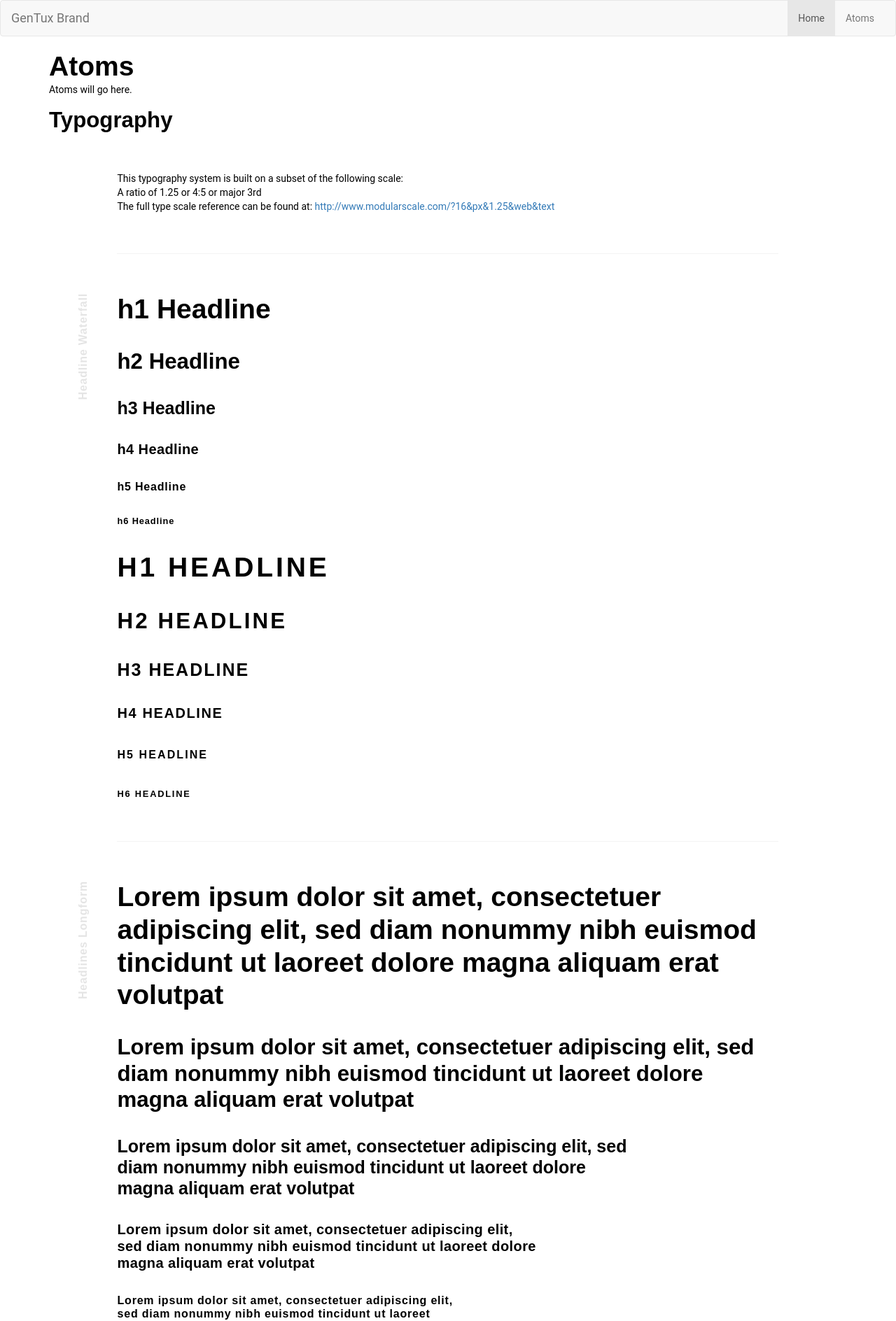
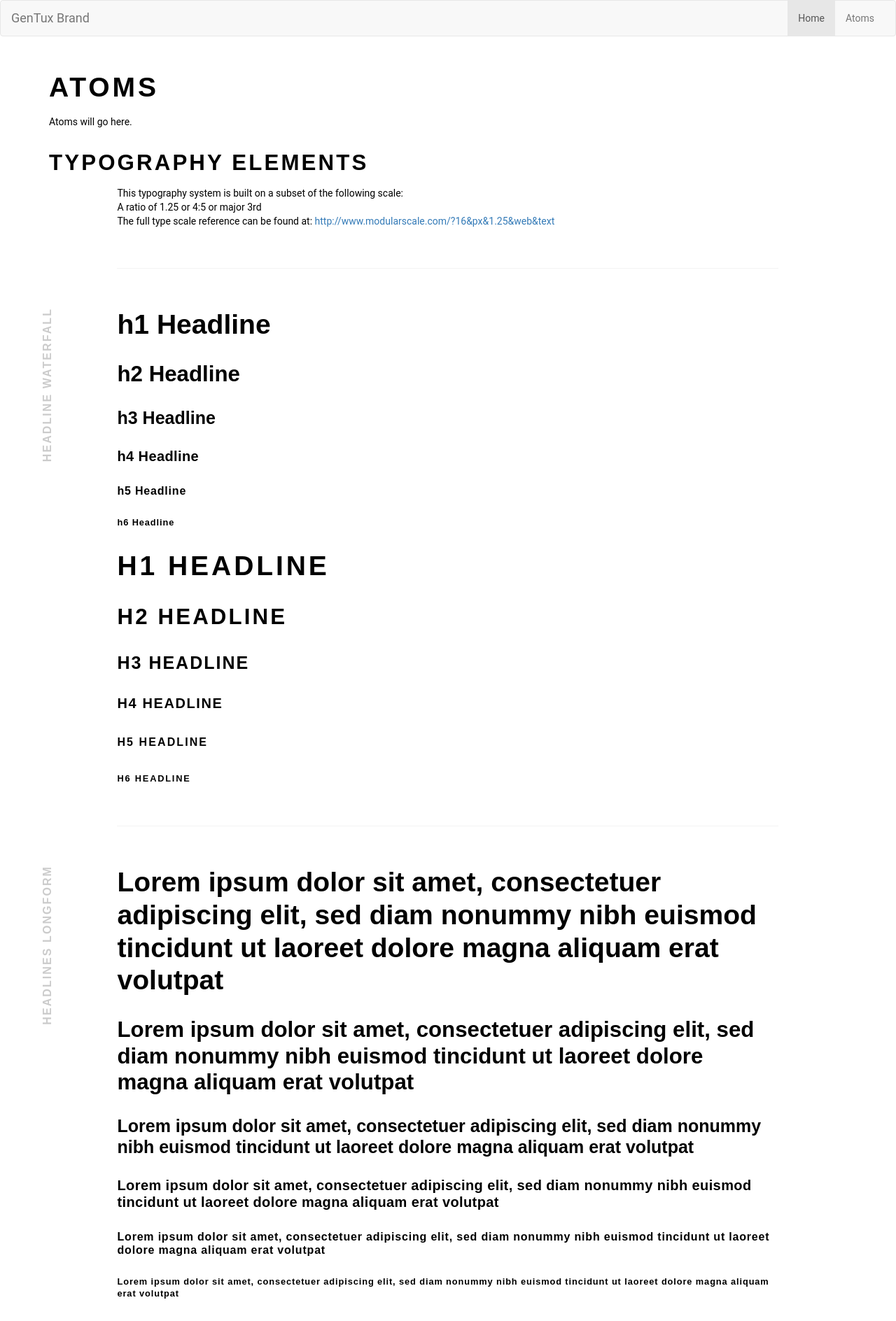
Before and after one commit to generationtux/styleguide, a Jekyll site: the page built from atoms.html, in a window 1280 px wide. Shown: the top 1888 px of the page at 70% size. Built offline with Jekyll 4.4.1, drawn with Linux system fonts in a browser that asks for light colours; comment, search, counter and statistics services are not loaded; some of the changed text lies outside the part shown.

Commit message:
adjusts spacing variables and classes. adjusts atoms layout

```diff
--- a/_scss/theme.scss
+++ b/_scss/theme.scss
@@ -41,8 +41,8 @@ $container-buffer-size: $type-spacing-xl;
 
 .styleguide-label {
   position: absolute;
-  // background: red;
-  opacity: .1;
-  @include transform(rotate(-90deg) translate(-100%,-300%) );
+  opacity: .2;
+  left: 0;
+  @include transform(rotate(-90deg) translate(-100%,0%) );
   @include transform-origin(left top);
 }
--- a/atoms.html
+++ b/atoms.html
@@ -9,17 +9,17 @@ permalink: /atoms/
 <div class="container">
 <div class="row">
 <div class="col-sm-12">
-<h1>Atoms</h1>
+<h1 class="copy uppercase">Atoms</h1>
 <p>
 Atoms will go here.
 </p>
 
-<h2>Typography</h2>
+<h2 class="copy uppercase">Typography Elements</h2>
 </div>
 </div>
 </div>
 
-<div class="container container-buffer type-specimens">
+<div class="container type-specimens">
   <div class="row">
     <div class="col-sm-10 col-sm-offset-1">
       <p>
@@ -27,42 +27,70 @@ Atoms will go here.
         <br> A ratio of 1.25 or 4:5 or major 3rd
         <br> The full type scale reference can be found at: <a href="http://www.modularscale.com/?16&px&1.25&web&text">http://www.modularscale.com/?16&px&1.25&web&text</a>
       </p>
+      <hr class="type-spacing-xl-top type-spacing-xl-bottom">
+
+</div></div></div>
+<div class="container">
+<div class="row">
+<div class="col-sm-12">
+<span class="h5 uppercase styleguide-label">Headline Waterfall</span>
+</div>
+</div>
+</div>
+
+<div class="container type-specimens">
+  <div class="row">
+    <div class="col-sm-10 col-sm-offset-1">
 
 
-		<hr>
-      <span class="h5 styleguide-label">Headline Waterfall</span>
 
-      <h1>h1 Headline</h1>
-      <h2>h2 Headline</h2>
-      <h3>h3 Headline</h3>
-      <h4>h4 Headline</h4>
-      <h5>h5 Headline</h5>
-      <h6>h6 Headline</h6>
+      <h1 class="type-spacing-lg-bottom">h1 Headline</h1>
+      <h2 class="type-spacing-lg-top type-spacing-lg-bottom">h2 Headline</h2>
+      <h3 class="type-spacing-lg-top type-spacing-lg-bottom">h3 Headline</h3>
+      <h4 class="type-spacing-lg-top type-spacing-lg-bottom">h4 Headline</h4>
+      <h5 class="type-spacing-lg-top type-spacing-lg-bottom">h5 Headline</h5>
+      <h6 class="type-spacing-lg-top type-spacing-lg-bottom">h6 Headline</h6>
 
-      <h1 class="uppercase">h1 Headline</h1>
-      <h2 class="uppercase">h2 Headline</h2>
-      <h3 class="uppercase">h3 Headline</h3>
-      <h4 class="uppercase">h4 Headline</h4>
-      <h5 class="uppercase">h5 Headline</h5>
-      <h6 class="uppercase">h6 Headline</h6>
+      <h1 class="uppercase type-spacing-lg-top type-spacing-lg-bottom">h1 Headline</h1>
+      <h2 class="uppercase type-spacing-lg-top type-spacing-lg-bottom">h2 Headline</h2>
+      <h3 class="uppercase type-spacing-lg-top type-spacing-lg-bottom">h3 Headline</h3>
+      <h4 class="uppercase type-spacing-lg-top type-spacing-lg-bottom">h4 Headline</h4>
+      <h5 class="uppercase type-spacing-lg-top type-spacing-lg-bottom">h5 Headline</h5>
+      <h6 class="uppercase type-spacing-lg-top type-spacing-lg-bottom">h6 Headline</h6>
 
-    <hr>
-      <span class="h5 styleguide-label">Headlines Longform</span>
-      <h1>Lorem ipsum dolor sit amet, consectetuer adipiscing elit, sed diam nonummy nibh euismod tincidunt ut laoreet dolore magna aliquam erat volutpat</h1>
-      <h2>Lorem ipsum dolor sit amet, consectetuer adipiscing elit, sed diam nonummy nibh euismod tincidunt ut laoreet dolore magna aliquam erat volutpat</h2>
-      <h3>Lorem ipsum dolor sit amet, consectetuer adipiscing elit, sed diam nonummy nibh euismod tincidunt ut laoreet dolore magna aliquam erat volutpat</h3>
-      <h4>Lorem ipsum dolor sit amet, consectetuer adipiscing elit, sed diam nonummy nibh euismod tincidunt ut laoreet dolore magna aliquam erat volutpat</h4>
-      <h5>Lorem ipsum dolor sit amet, consectetuer adipiscing elit, sed diam nonummy nibh euismod tincidunt ut laoreet dolore magna aliquam erat volutpat</h5>
-      <h6>Lorem ipsum dolor sit amet, consectetuer adipiscing elit, sed diam nonummy nibh euismod tincidunt ut laoreet dolore magna aliquam erat volutpat</h6>
+    <hr class="type-spacing-xl-top type-spacing-xl-bottom">
+  </div></div></div>
+  <div class="container type-specimens">
+  <div class="row">
+    <div class="col-sm-10">
+      <span class="h5 uppercase styleguide-label">Headlines Longform</span>
+    </div></div></div>
+    <div class="container type-specimens">
+  <div class="row">
+    <div class="col-sm-10 col-sm-offset-1">
+      <h1 class="type-spacing-lg-bottom">Lorem ipsum dolor sit amet, consectetuer adipiscing elit, sed diam nonummy nibh euismod tincidunt ut laoreet dolore magna aliquam erat volutpat</h1>
+      <h2 class="type-spacing-lg-top type-spacing-lg-bottom">Lorem ipsum dolor sit amet, consectetuer adipiscing elit, sed diam nonummy nibh euismod tincidunt ut laoreet dolore magna aliquam erat volutpat</h2>
+      <h3 class="type-spacing-lg-top type-spacing-lg-bottom">Lorem ipsum dolor sit amet, consectetuer adipiscing elit, sed diam nonummy nibh euismod tincidunt ut laoreet dolore magna aliquam erat volutpat</h3>
+      <h4 class="type-spacing-lg-top type-spacing-lg-bottom">Lorem ipsum dolor sit amet, consectetuer adipiscing elit, sed diam nonummy nibh euismod tincidunt ut laoreet dolore magna aliquam erat volutpat</h4>
+      <h5 class="type-spacing-lg-top type-spacing-lg-bottom">Lorem ipsum dolor sit amet, consectetuer adipiscing elit, sed diam nonummy nibh euismod tincidunt ut laoreet dolore magna aliquam erat volutpat</h5>
+      <h6 class="type-spacing-lg-top type-spacing-lg-bottom">Lorem ipsum dolor sit amet, consectetuer adipiscing elit, sed diam nonummy nibh euismod tincidunt ut laoreet dolore magna aliquam erat volutpat</h6>
 
-      <h1 class="uppercase">Lorem ipsum dolor sit amet, consectetuer adipiscing elit, sed diam nonummy nibh euismod tincidunt ut laoreet dolore magna aliquam erat volutpat</h1>
-<h2 class="uppercase">Lorem ipsum dolor sit amet, consectetuer adipiscing elit, sed diam nonummy nibh euismod tincidunt ut laoreet dolore magna aliquam erat volutpat</h2>
-<h3 class="uppercase">Lorem ipsum dolor sit amet, consectetuer adipiscing elit, sed diam nonummy nibh euismod tincidunt ut laoreet dolore magna aliquam erat volutpat</h3>
-<h4 class="uppercase">Lorem ipsum dolor sit amet, consectetuer adipiscing elit, sed diam nonummy nibh euismod tincidunt ut laoreet dolore magna aliquam erat volutpat</h4>
-<h5 class="uppercase">Lorem ipsum dolor sit amet, consectetuer adipiscing elit, sed diam nonummy nibh euismod tincidunt ut laoreet dolore magna aliquam erat volutpat</h5>
-<h6 class="uppercase">Lorem ipsum dolor sit amet, consectetuer adipiscing elit, sed diam nonummy nibh euismod tincidunt ut laoreet dolore magna aliquam erat volutpat</h6>
-    <hr>
-      <span class="h5 styleguide-label">Paragraphs</span>
+      <h1 class="uppercase type-spacing-lg-top type-spacing-lg-bottom">Lorem ipsum dolor sit amet, consectetuer adipiscing elit, sed diam nonummy nibh euismod tincidunt ut laoreet dolore magna aliquam erat volutpat</h1>
+      <h2 class="uppercase type-spacing-lg-top type-spacing-lg-bottom">Lorem ipsum dolor sit amet, consectetuer adipiscing elit, sed diam nonummy nibh euismod tincidunt ut laoreet dolore magna aliquam erat volutpat</h2>
+      <h3 class="uppercase type-spacing-lg-top type-spacing-lg-bottom">Lorem ipsum dolor sit amet, consectetuer adipiscing elit, sed diam nonummy nibh euismod tincidunt ut laoreet dolore magna aliquam erat volutpat</h3>
+      <h4 class="uppercase type-spacing-lg-top type-spacing-lg-bottom">Lorem ipsum dolor sit amet, consectetuer adipiscing elit, sed diam nonummy nibh euismod tincidunt ut laoreet dolore magna aliquam erat volutpat</h4>
+      <h5 class="uppercase type-spacing-lg-top type-spacing-lg-bottom">Lorem ipsum dolor sit amet, consectetuer adipiscing elit, sed diam nonummy nibh euismod tincidunt ut laoreet dolore magna aliquam erat volutpat</h5>
+      <h6 class="uppercase type-spacing-lg-top type-spacing-lg-bottom">Lorem ipsum dolor sit amet, consectetuer adipiscing elit, sed diam nonummy nibh euismod tincidunt ut laoreet dolore magna aliquam erat volutpat</h6>
+    <hr class="type-spacing-xl-top type-spacing-xl-bottom">
+  </div></div></div>
+  <div class="container type-specimens">
+  <div class="row">
+    <div class="col-sm-10">
+      <span class="h5 uppercase styleguide-label">Paragraphs</span>
+    </div></div></div>
+    <div class="container type-specimens">
+  <div class="row">
+    <div class="col-sm-10 col-sm-offset-1">
       <p>
         Lorem ipsum dolor sit amet, consectetuer adipiscing elit, sed diam nonummy nibh euismod tincidunt ut laoreet dolore magna aliquam erat volutpat. Ut wisi enim ad minim veniam, quis nostrud exerci tation ullamcorper suscipit lobortis nisl ut aliquip ex
         ea commodo consequat. Duis autem vel eum iriure dolor in hendrerit in vulputate velit esse molestie consequat, vel illum dolore eu feugiat nulla facilisis at vero eros et accumsan et iusto odio dignissim qui blandit praesent luptatum zzril delenit
@@ -86,6 +114,13 @@ Atoms will go here.
 
 
 
+<div class="container">
+  <div class="row">
+    <div class="col-sm-12">
+      <h2 class="uppercase type-spacing-xl-top type-spacing-xl-bottom">Typography Usage Examples</h2>
+    </div>
+  </div>
+</div><!-- /.container  -->
 
 <div class="container container-buffer container-bg bg-placeholder">
   <div class="row">
@@ -93,8 +128,7 @@ Atoms will go here.
       <div class="h1 uppercase">It's Time To Reboot The Black Tie Experience</div>
     </div>
   </div>
-</div>
-<!-- /.container  -->
+</div><!-- /.container  -->
 
 <div class="container container-buffer">
 
--- a/css/theme.css
+++ b/css/theme.css
@@ -1,24 +1,32 @@
+.type-spacing-xs-top {
+  margin-top: 3.5px; }
+
+.type-spacing-xs-bottom {
+  margin-bottom: 3.5px; }
+
+.type-spacing-sm-top {
+  margin-top: 7px; }
+
+.type-spacing-sm-bottom {
+  margin-bottom: 7px; }
+
 .type-spacing-top {
   margin-top: 14px; }
 
-.type-spacing-bottom, p, ul, h1.copy, .h1.copy,
-h2.copy, .h2.copy,
-h3.copy, .h3.copy,
-h4.copy, .h4.copy,
-h5.copy, .h5.copy,
-h6.copy, .h6.copy {
+.type-spacing-bottom {
   margin-bottom: 14px; }
 
-.type-spacing-top-lg, h1.copy, .h1.copy,
-h2.copy, .h2.copy,
-h3.copy, .h3.copy,
-h4.copy, .h4.copy,
-h5.copy, .h5.copy,
-h6.copy, .h6.copy {
+.type-spacing-lg-top {
   margin-top: 28px; }
 
-.type-spacing-bottom-lg {
+.type-spacing-lg-bottom {
   margin-bottom: 28px; }
+
+.type-spacing-xl-top {
+  margin-top: 56px; }
+
+.type-spacing-xl-bottom {
+  margin-bottom: 56px; }
 
 .type-spacing-clear-top, .copy.type-spacing-clear-top {
   margin-top: 0; }
@@ -26,22 +34,12 @@ h6.copy, .h6.copy {
 .type-spacing-clear-bottom, .copy.type-spacing-clear-bottom {
   margin-bottom: 0; }
 
-html {
-  font-size: 16px; }
-
 body {
   font-family: "roboto", sans-serif;
   font-style: normal;
   font-weight: 400;
-  font-size: 14px;
-  line-height: 1.42857;
   color: black;
   background: white; }
-
-.type-specimens h1, .type-specimens h2, .type-specimens h3, .type-specimens h4, .type-specimens h5, .type-specimens h6 {
-  margin-top: 2rem;
-  margin-bottom: 2rem;
-  max-width: 30em; }
 
 h1, .h1,
 h2, .h2,
@@ -117,17 +115,34 @@ h6.uppercase, .h6.uppercase {
   letter-spacing: .14em;
   line-height: 1.7; }
 
+p {
+  margin-bottom: 14px; }
+
 p.small {
   font-size: 12.8px;
   letter-spacing: .03em;
   line-height: 1.7; }
 
 ul {
+  margin-bottom: 14px;
   padding-left: 2em; }
+
+hr {
+  margin-top: 14px;
+  margin-bottom: 14px; }
 
 img {
   max-width: 100%;
   height: auto; }
+
+h1.copy, .h1.copy,
+h2.copy, .h2.copy,
+h3.copy, .h3.copy,
+h4.copy, .h4.copy,
+h5.copy, .h5.copy,
+h6.copy, .h6.copy {
+  margin-top: 28px;
+  margin-bottom: 14px; }
 
 h1 + h1.copy, h1 + .h1.copy,
 h1 + h2.copy, h1 + .h2.copy,
@@ -237,9 +252,6 @@ img.copy {
   margin-top: 28px;
   margin-bottom: 28px; }
 
-hr {
-  margin: 56px 0; }
-
 img.text-center {
   margin-left: auto;
   margin-right: auto; }
@@ -280,12 +292,13 @@ img.text-center {
 
 .styleguide-label {
   position: absolute;
-  opacity: .1;
-  -webkit-transform: rotate(-90deg) translate(-100%, -300%);
-  -moz-transform: rotate(-90deg) translate(-100%, -300%);
-  -ms-transform: rotate(-90deg) translate(-100%, -300%);
-  -o-transform: rotate(-90deg) translate(-100%, -300%);
-  transform: rotate(-90deg) translate(-100%, -300%);
+  opacity: .2;
+  left: 0;
+  -webkit-transform: rotate(-90deg) translate(-100%, 0%);
+  -moz-transform: rotate(-90deg) translate(-100%, 0%);
+  -ms-transform: rotate(-90deg) translate(-100%, 0%);
+  -o-transform: rotate(-90deg) translate(-100%, 0%);
+  transform: rotate(-90deg) translate(-100%, 0%);
   -webkit-transform-origin: left top;
   -moz-transform-origin: left top;
   -ms-transform-origin: left top;
```
Also changed, not shown: _scss/components/_theme-typography.scss (+20 -28 lines).
